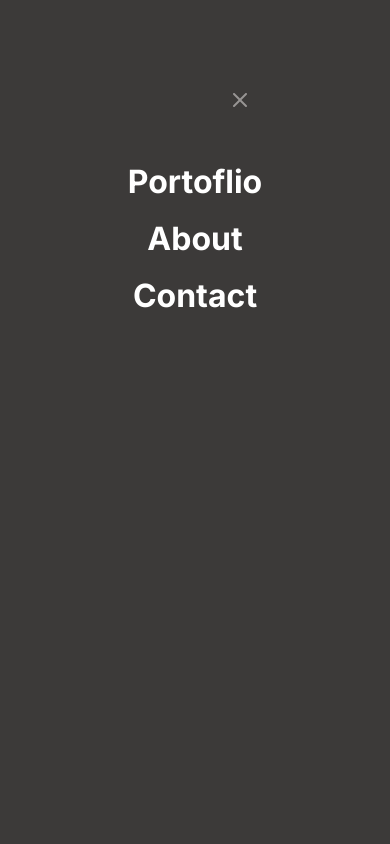
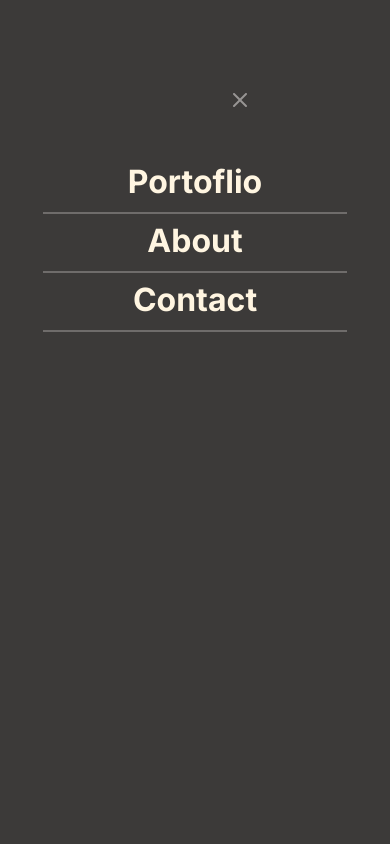
Before and after one commit to isaacpitwa/codereview-2, a plain HTML site: page index.html in a window 390 px wide. Both pictures are taken after a click on the button 366 px from the left and 27 px from the top of the page. Shown: the top 844 px of the page. Drawn offline with Linux system fonts and the light colour scheme.

Commit message:
styles polishing

```diff
--- a/css/main.css
+++ b/css/main.css
@@ -580,10 +580,13 @@ textarea {
   padding-top: 32px;
 }
 
+.toggle-nav .nav-list .nav-item {
+  border-bottom:  2px solid #6F6C6B;
+}
 .toggle-nav .nav-list .nav-item a {
   font-size: 32px;
   font-weight: 600;
-  color: #fff;
+  color: #FFF5E1;
   margin-bottom: 40px;
 }
 
```
